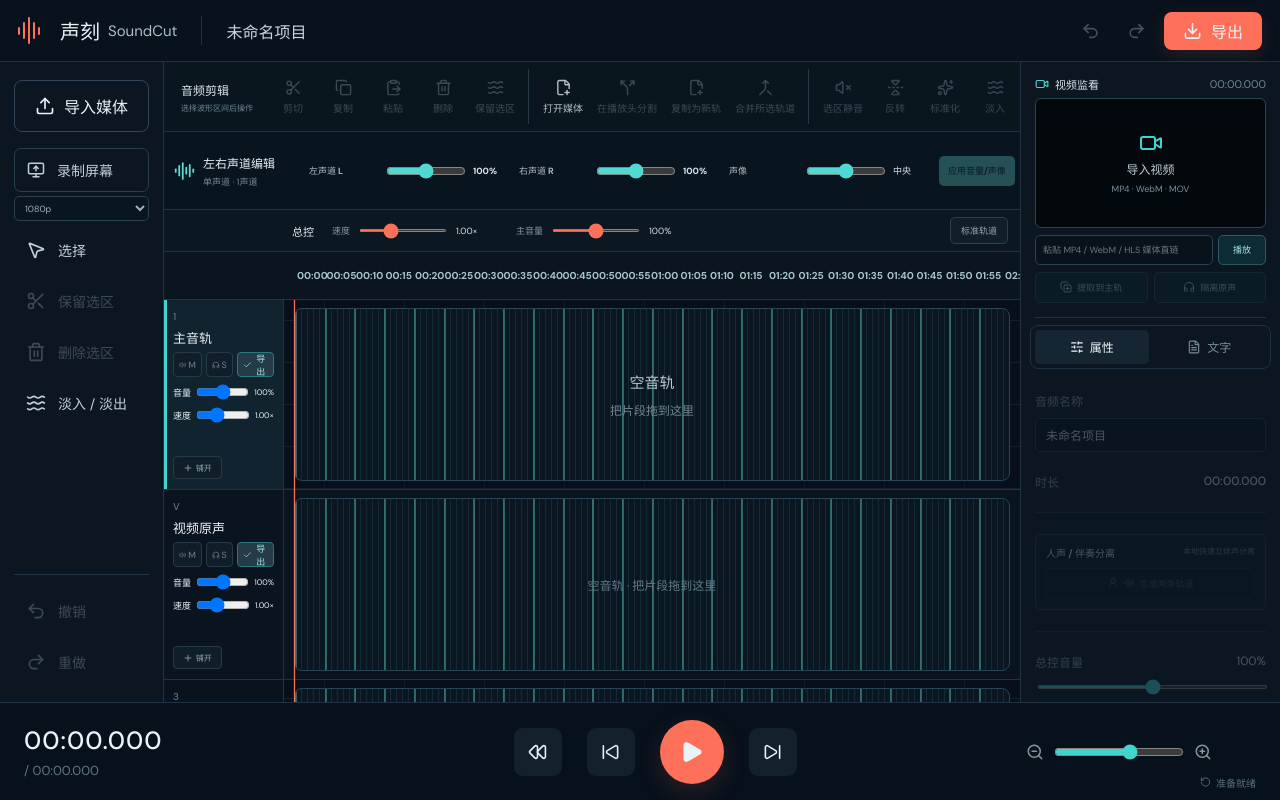
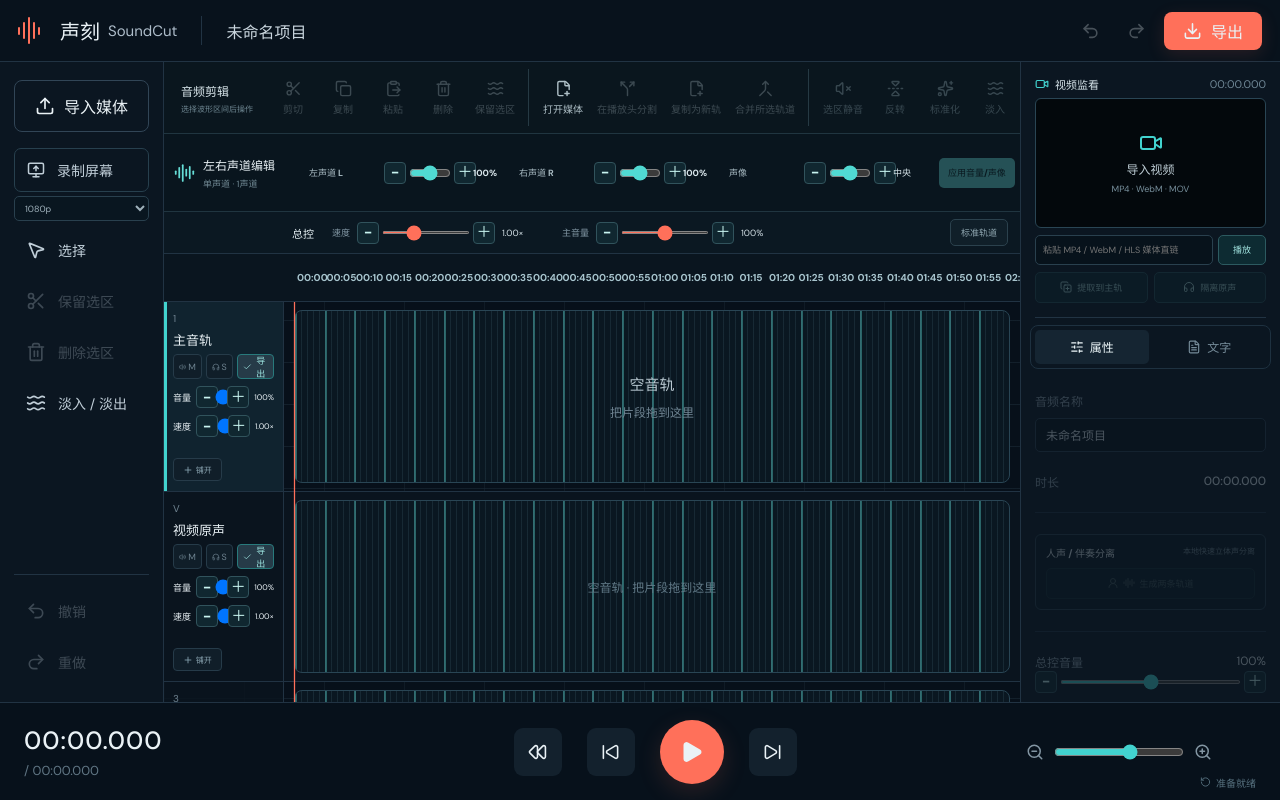
Before and after one commit to i711net/soundcut-web, a React (Vite) app: page / in a window 1280 px wide. Built offline with nearby package versions, Linux system fonts and the light colour scheme.

Commit message:
Add files via upload

```diff
--- a/src/App.tsx
+++ b/src/App.tsx
@@ -20,6 +20,8 @@ import './timeline-alignment.css'
 import { presetPitch, type VoicePreset } from './voice-effects'
 import ChannelEditor from './ChannelEditor'
 import './channel-editor.css'
+import PreciseRange from './PreciseRange'
+import './precise-range.css'
 
 type Snapshot = { tracks: MixerTrack[]; activeId: string; selection: [number, number] }
 
@@ -442,7 +444,7 @@ export default function App() {
       <section className="workspace">
         <AudioEditToolbar disabled={!trackStore.activeTrack.clips.length} canPaste={!!audioClipboard} onCut={cutSelection} onCopy={copySelection} onPaste={pasteAudio} onDelete={deleteSelection} onTrim={keepSelection} onSplit={splitAtPlayhead} onDuplicate={duplicateSelectionToTrack} onImport={() => fragmentInput.current?.click()} onMerge={() => void mergeSelectedTracks()} onSilence={() => transformSelection('silence', '静音')} onReverse={() => transformSelection('reverse', '反转')} onNormalize={() => transformSelection('normalize', '标准化')} onFadeIn={() => transformSelection('fadeIn', '淡入')} onFadeOut={() => transformSelection('fadeOut', '淡出')} effectScope={effectScope} voicePreset={pendingVoicePreset} pitchSemitones={activePitchSemitones} onEffectScope={setEffectScope} onVoicePreset={setPendingVoicePreset} onApplyVoice={() => void confirmVoicePreset()} onRestoreVoice={restoreOriginalVoice} onPitchSemitones={changePitchSemitones} onApplyPitch={() => void applyCentralPitch()}/>
         <ChannelEditor disabled={!selectedClip} channels={selectedClip?.buffer.numberOfChannels || 0} leftGain={channelMix.leftGain} rightGain={channelMix.rightGain} pan={channelMix.pan} onLeftGain={leftGain => setChannelMix(value => ({ ...value, leftGain }))} onRightGain={rightGain => setChannelMix(value => ({ ...value, rightGain }))} onPan={pan => setChannelMix(value => ({ ...value, pan }))} onApply={() => applyChannelProcess({}, '左右音量与声像')} onAction={channelAction}/>
-        <div className="master-controls"><strong>总控</strong><label>速度<input type="range" min=".5" max="2" step=".05" value={speed} onChange={e => setSpeed(+e.target.value)}/><output>{speed.toFixed(2)}×</output></label><label>主音量<input type="range" min="0" max="2" step=".01" value={masterVolume} onChange={e => setMasterVolume(+e.target.value)}/><output>{Math.round(masterVolume * 100)}%</output></label><button className={`compact-tracks-toggle ${compactTracks ? 'active' : ''}`} onClick={() => setCompactTracks(value => !value)}>{compactTracks ? '紧凑轨道' : '标准轨道'}</button></div>
+        <div className="master-controls"><strong>总控</strong><label>速度<PreciseRange ariaLabel="总速度" min={.5} max={2} step={.05} value={speed} onChange={setSpeed}/><output>{speed.toFixed(2)}×</output></label><label>主音量<PreciseRange ariaLabel="主音量" min={0} max={2} step={.01} value={masterVolume} onChange={setMasterVolume}/><output>{Math.round(masterVolume * 100)}%</output></label><button className={`compact-tracks-toggle ${compactTracks ? 'active' : ''}`} onClick={() => setCompactTracks(value => !value)}>{compactTracks ? '紧凑轨道' : '标准轨道'}</button></div>
         <div className={`timeline-body ${compactTracks ? 'compact' : ''}`} ref={timelineBodyRef} style={{ '--one-second-step': `${1 / timelineDuration * 100}%`, '--five-second-step': `${5 / timelineDuration * 100}%` } as React.CSSProperties}>
         <div className="ruler" style={{ '--five-second-step': `${5 / timelineDuration * 100}%` } as React.CSSProperties}>{Array.from({length: Math.floor(timelineDuration / 5) + 1}, (_, i) => <span key={i}>{formatTime(i * 5)}</span>)}</div>
         <div className="timeline-playhead" style={{ '--playhead': playheadPercent } as React.CSSProperties} onPointerDown={beginPlayheadDrag} onPointerMove={movePlayheadDrag} onPointerUp={endPlayheadDrag} onPointerCancel={endPlayheadDrag}><span>{formatTime(currentTime, true)}</span></div>
@@ -469,10 +471,10 @@ export default function App() {
           <label>音频名称<input value={fileName} onChange={e => setFileName(e.target.value)}/></label>
           <div className="info-row"><span>时长</span><b>{formatTime(buffer?.duration ?? 0, true)}</b></div><hr/>
           <div className="stem-separation"><div><strong>人声 / 伴奏分离</strong><span>本地快速立体声分离</span></div><button onClick={separateActiveTrack} disabled={!trackStore.activeTrack.buffer}><UserRound/><AudioLines/>生成两条轨道</button></div><hr/>
-          <label>总控音量 <output>{Math.round(masterVolume * 100)}%</output><input type="range" min="0" max="2" step=".01" value={masterVolume} onChange={e => setMasterVolume(+e.target.value)}/></label>
-          <label>淡入 <output>{settings.fadeIn.toFixed(1)}s</output><input type="range" min="0" max="10" step=".1" value={settings.fadeIn} onChange={e => setSettings({...settings, fadeIn: +e.target.value})}/></label>
-          <label>淡出 <output>{settings.fadeOut.toFixed(1)}s</output><input type="range" min="0" max="10" step=".1" value={settings.fadeOut} onChange={e => setSettings({...settings, fadeOut: +e.target.value})}/></label>
-          <label>播放速度 <output>{speed.toFixed(2)}×</output><input type="range" min=".5" max="2" step=".05" value={speed} onChange={e => setSpeed(+e.target.value)}/></label><hr/>
+          <label>总控音量 <output>{Math.round(masterVolume * 100)}%</output><PreciseRange ariaLabel="主音量" min={0} max={2} step={.01} value={masterVolume} onChange={setMasterVolume}/></label>
+          <label>淡入 <output>{settings.fadeIn.toFixed(1)}s</output><PreciseRange ariaLabel="淡入时长" min={0} max={10} step={.1} value={settings.fadeIn} onChange={fadeIn => setSettings({...settings, fadeIn})}/></label>
+          <label>淡出 <output>{settings.fadeOut.toFixed(1)}s</output><PreciseRange ariaLabel="淡出时长" min={0} max={10} step={.1} value={settings.fadeOut} onChange={fadeOut => setSettings({...settings, fadeOut})}/></label>
+          <label>播放速度 <output>{speed.toFixed(2)}×</output><PreciseRange ariaLabel="总速度" min={.5} max={2} step={.05} value={speed} onChange={setSpeed}/></label><hr/>
           <label>导出格式<select value={exportFormat} onChange={e => setExportFormat(e.target.value as AudioExportFormat)}><option value="wav">WAV · 16 bit</option><option value="mp3">MP3 · 192 kbps</option><option value="m4a">M4A / AAC · 192 kbps</option><option value="flac">FLAC · 无损</option><option value="ogg">OGG Vorbis</option></select></label>
           <div className="selection-info"><span>当前选区</span><b>{formatTime(selection[0], true)} — {formatTime(selection[1], true)}</b></div>
         </div> : <TranscriptPanel fileName={fileName} hasAudio={!!trackStore.activeTrack.buffer} language={language} onLanguage={setLanguage} contentMode={contentMode} onContentMode={setContentMode} segments={transcript} onSegments={setTranscript} onSeek={seek} onTranscribe={transcribe} progress={transcriptionProgress} working={transcribing} error={transcriptionError}/>}
--- a/src/AudioEditToolbar.tsx
+++ b/src/AudioEditToolbar.tsx
@@ -1,6 +1,7 @@
 import { ClipboardPaste, Copy, FilePlus2, FlipHorizontal2, Merge, Scissors, Sparkles, Split, Trash2, VolumeX, Waves } from 'lucide-react'
 import type { ReactNode } from 'react'
 import { voicePresets, type VoicePreset } from './voice-effects'
+import PreciseRange from './PreciseRange'
 
 type Props = {
   disabled: boolean
@@ -37,6 +38,6 @@ export default function AudioEditToolbar(props: Props) {
     <div className="edit-tool-group">{button('剪切', <Scissors/>, props.onCut)}{button('复制', <Copy/>, props.onCopy)}{button('粘贴', <ClipboardPaste/>, props.onPaste, props.disabled || !props.canPaste)}{button('删除', <Trash2/>, props.onDelete)}{button('保留选区', <Waves/>, props.onTrim)}</div>
     <div className="edit-tool-group">{button('打开媒体', <FilePlus2/>, props.onImport, false)}{button('在播放头分割', <Split/>, props.onSplit)}{button('复制为新轨', <FilePlus2/>, props.onDuplicate)}{button('合并所选轨道', <Merge/>, props.onMerge)}</div>
     <div className="edit-tool-group effects">{button('选区静音', <VolumeX/>, props.onSilence)}{button('反转', <FlipHorizontal2/>, props.onReverse)}{button('标准化', <Sparkles/>, props.onNormalize)}{button('淡入', <Waves/>, props.onFadeIn)}{button('淡出', <Waves/>, props.onFadeOut)}</div>
-    <div className="central-voice-controls"><label>作用范围<select value={props.effectScope} onChange={event => props.onEffectScope(event.target.value as 'clip' | 'track')}><option value="clip">当前片段</option><option value="track">当前音轨</option></select></label><label>变声<select value={props.voicePreset} onChange={event => props.onVoicePreset(event.target.value as VoicePreset)}>{voicePresets.map(preset => <option key={preset.value} value={preset.value}>{preset.label}</option>)}</select></label><button type="button" className="apply-central-voice" disabled={props.disabled} onClick={props.onApplyVoice}><Sparkles/><span>确认变声</span></button><button type="button" className="restore-central-voice" disabled={props.disabled} onClick={props.onRestoreVoice}><Waves/><span>恢复原声</span></button><label>变调 <b>{props.pitchSemitones > 0 ? '+' : ''}{props.pitchSemitones}</b><input type="range" min="-12" max="12" step="1" value={props.pitchSemitones} onChange={event => props.onPitchSemitones(+event.target.value)}/></label><button type="button" className="apply-central-pitch" disabled={props.disabled} onClick={props.onApplyPitch}><Sparkles/><span>应用变调</span></button></div>
+    <div className="central-voice-controls"><label>作用范围<select value={props.effectScope} onChange={event => props.onEffectScope(event.target.value as 'clip' | 'track')}><option value="clip">当前片段</option><option value="track">当前音轨</option></select></label><label>变声<select value={props.voicePreset} onChange={event => props.onVoicePreset(event.target.value as VoicePreset)}>{voicePresets.map(preset => <option key={preset.value} value={preset.value}>{preset.label}</option>)}</select></label><button type="button" className="apply-central-voice" disabled={props.disabled} onClick={props.onApplyVoice}><Sparkles/><span>确认变声</span></button><button type="button" className="restore-central-voice" disabled={props.disabled} onClick={props.onRestoreVoice}><Waves/><span>恢复原声</span></button><label>变调 <b>{props.pitchSemitones > 0 ? '+' : ''}{props.pitchSemitones}</b><PreciseRange ariaLabel="变调半音" min={-12} max={12} step={1} value={props.pitchSemitones} onChange={props.onPitchSemitones}/></label><button type="button" className="apply-central-pitch" disabled={props.disabled} onClick={props.onApplyPitch}><Sparkles/><span>应用变调</span></button></div>
   </section>
 }
--- a/src/ChannelEditor.tsx
+++ b/src/ChannelEditor.tsx
@@ -1,8 +1,9 @@
 import { ArrowLeftRight, AudioLines, CircleMinus, CopyPlus, FlipHorizontal2 } from 'lucide-react'
+import PreciseRange from './PreciseRange'
 
 type Props = { disabled: boolean; channels: number; leftGain: number; rightGain: number; pan: number; onLeftGain: (value: number) => void; onRightGain: (value: number) => void; onPan: (value: number) => void; onApply: () => void; onAction: (action: 'swap' | 'muteLeft' | 'muteRight' | 'invertLeft' | 'invertRight' | 'mono' | 'stereo' | 'extractLeft' | 'extractRight') => void }
 
 export default function ChannelEditor(props: Props) {
   const action = (label: string, type: Parameters<Props['onAction']>[0], icon: React.ReactNode) => <button disabled={props.disabled} onClick={() => props.onAction(type)}>{icon}<span>{label}</span></button>
-  return <section className="channel-editor" aria-label="左右声道编辑器"><div className="channel-title"><AudioLines/><div><strong>左右声道编辑</strong><span>{props.channels > 1 ? '立体声 · 2声道' : '单声道 · 1声道'}</span></div></div><div className="channel-faders"><label>左声道 L<input type="range" min="0" max="2" step=".01" value={props.leftGain} onChange={event => props.onLeftGain(+event.target.value)}/><b>{Math.round(props.leftGain * 100)}%</b></label><label>右声道 R<input type="range" min="0" max="2" step=".01" value={props.rightGain} onChange={event => props.onRightGain(+event.target.value)}/><b>{Math.round(props.rightGain * 100)}%</b></label><label>声像<input type="range" min="-1" max="1" step=".01" value={props.pan} onChange={event => props.onPan(+event.target.value)}/><b>{props.pan === 0 ? '中央' : props.pan < 0 ? `左 ${Math.round(-props.pan * 100)}` : `右 ${Math.round(props.pan * 100)}`}</b></label><button className="channel-apply" disabled={props.disabled} onClick={props.onApply}>应用音量/声像</button></div><div className="channel-actions">{action('交换左右', 'swap', <ArrowLeftRight/>)}{action('静音左声道', 'muteLeft', <CircleMinus/>)}{action('静音右声道', 'muteRight', <CircleMinus/>)}{action('反相左声道', 'invertLeft', <FlipHorizontal2/>)}{action('反相右声道', 'invertRight', <FlipHorizontal2/>)}{action('转单声道', 'mono', <AudioLines/>)}{action('复制成立体声', 'stereo', <AudioLines/>)}{action('提取左声道', 'extractLeft', <CopyPlus/>)}{action('提取右声道', 'extractRight', <CopyPlus/>)}</div></section>
+  return <section className="channel-editor" aria-label="左右声道编辑器"><div className="channel-title"><AudioLines/><div><strong>左右声道编辑</strong><span>{props.channels > 1 ? '立体声 · 2声道' : '单声道 · 1声道'}</span></div></div><div className="channel-faders"><label>左声道 L<PreciseRange ariaLabel="左声道音量" min={0} max={2} step={.01} value={props.leftGain} onChange={props.onLeftGain}/><b>{Math.round(props.leftGain * 100)}%</b></label><label>右声道 R<PreciseRange ariaLabel="右声道音量" min={0} max={2} step={.01} value={props.rightGain} onChange={props.onRightGain}/><b>{Math.round(props.rightGain * 100)}%</b></label><label>声像<PreciseRange ariaLabel="声像" min={-1} max={1} step={.01} value={props.pan} onChange={props.onPan}/><b>{props.pan === 0 ? '中央' : props.pan < 0 ? `左 ${Math.round(-props.pan * 100)}` : `右 ${Math.round(props.pan * 100)}`}</b></label><button className="channel-apply" disabled={props.disabled} onClick={props.onApply}>应用音量/声像</button></div><div className="channel-actions">{action('交换左右', 'swap', <ArrowLeftRight/>)}{action('静音左声道', 'muteLeft', <CircleMinus/>)}{action('静音右声道', 'muteRight', <CircleMinus/>)}{action('反相左声道', 'invertLeft', <FlipHorizontal2/>)}{action('反相右声道', 'invertRight', <FlipHorizontal2/>)}{action('转单声道', 'mono', <AudioLines/>)}{action('复制成立体声', 'stereo', <AudioLines/>)}{action('提取左声道', 'extractLeft', <CopyPlus/>)}{action('提取右声道', 'extractRight', <CopyPlus/>)}</div></section>
 }
--- a/src/ClipControls.tsx
+++ b/src/ClipControls.tsx
@@ -1,5 +1,6 @@
 import { Gauge, Volume2 } from 'lucide-react'
 import type { MixerTrack } from './mixer'
+import PreciseRange from './PreciseRange'
 
 type Props = { track: MixerTrack; onChange: (patch: Partial<MixerTrack>) => void; onApplyPitch?: () => void }
 
@@ -7,7 +8,7 @@ export default function ClipControls({ track, onChange, onApplyPitch }: Props) {
   if (!track.buffer) return null
   return <div className="clip-controls" onPointerDown={event => event.stopPropagation()}>
     <span>片段</span>
-    <label title="片段播放速度"><Gauge/><input type="range" min=".5" max="2" step=".05" value={track.clipPlaybackRate} onChange={event => onChange({ clipPlaybackRate: +event.target.value })}/><output>{track.clipPlaybackRate.toFixed(2)}×</output></label>
-    <label title="片段音量"><Volume2/><input type="range" min="0" max="2" step=".01" value={track.clipVolume} onChange={event => onChange({ clipVolume: +event.target.value })}/><output>{Math.round(track.clipVolume * 100)}%</output></label>
+    <label title="片段播放速度"><Gauge/><PreciseRange ariaLabel="片段速度" min={.5} max={2} step={.05} value={track.clipPlaybackRate} onChange={clipPlaybackRate => onChange({ clipPlaybackRate })}/><output>{track.clipPlaybackRate.toFixed(2)}×</output></label>
+    <label title="片段音量"><Volume2/><PreciseRange ariaLabel="片段音量" min={0} max={2} step={.01} value={track.clipVolume} onChange={clipVolume => onChange({ clipVolume })}/><output>{Math.round(track.clipVolume * 100)}%</output></label>
   </div>
 }
--- /dev/null
+++ b/src/PreciseRange.tsx
@@ -0,0 +1,7 @@
+type Props = { min: number; max: number; step: number; value: number; onChange: (value: number) => void; ariaLabel?: string }
+
+export default function PreciseRange({ min, max, step, value, onChange, ariaLabel }: Props) {
+  const decimals = Math.max(0, (String(step).split('.')[1] || '').length)
+  const change = (direction: -1 | 1) => onChange(Math.max(min, Math.min(max, Number((value + direction * step).toFixed(decimals)))))
+  return <span className="precise-range"><button type="button" aria-label={`${ariaLabel || '数值'}减小`} disabled={value <= min} onClick={event => { event.stopPropagation(); change(-1) }}>−</button><input aria-label={ariaLabel} type="range" min={min} max={max} step={step} value={value} onClick={event => event.stopPropagation()} onChange={event => onChange(+event.target.value)}/><button type="button" aria-label={`${ariaLabel || '数值'}增加`} disabled={value >= max} onClick={event => { event.stopPropagation(); change(1) }}>＋</button></span>
+}
--- a/src/TrackControls.tsx
+++ b/src/TrackControls.tsx
@@ -1,5 +1,6 @@
 import { Check, CopyPlus, Headphones, Minus, Plus, Trash2, Volume2, VolumeX } from 'lucide-react'
 import type { MixerTrack } from './mixer'
+import PreciseRange from './PreciseRange'
 
 type Props = { track: MixerTrack; active: boolean; onActivate: () => void; onChange: (patch: Partial<MixerTrack>) => void; onExtract?: () => void; onDelete?: () => void; onApplyPitch?: () => void }
 
@@ -12,8 +13,8 @@ export default function TrackControls({ track, active, onActivate, onChange, onE
       <button className={track.solo ? 'selected solo' : ''} aria-pressed={track.solo} title="独奏；可同时选择多条" onClick={e => { e.stopPropagation(); onChange({ solo: !track.solo }) }}><Headphones/><span>S</span></button>
       <button className={track.includeInExport ? 'selected export-on' : ''} aria-pressed={track.includeInExport} title="参与混合导出" onClick={e => { e.stopPropagation(); onChange({ includeInExport: !track.includeInExport }) }}><Check/><span>导出</span></button>
     </div>
-    <label className="track-volume">音量<input type="range" min="0" max="2" step=".01" value={track.volume} onClick={e => e.stopPropagation()} onChange={e => onChange({ volume: +e.target.value })}/><output>{Math.round(track.volume * 100)}%</output></label>
-    <label className="track-volume">速度<input type="range" min=".5" max="2" step=".05" value={track.playbackRate} onClick={e => e.stopPropagation()} onChange={e => onChange({ playbackRate: +e.target.value })}/><output>{track.playbackRate.toFixed(2)}×</output></label>
+    <label className="track-volume">音量<PreciseRange ariaLabel="音轨音量" min={0} max={2} step={.01} value={track.volume} onChange={volume => onChange({ volume })}/><output>{Math.round(track.volume * 100)}%</output></label>
+    <label className="track-volume">速度<PreciseRange ariaLabel="音轨速度" min={.5} max={2} step={.05} value={track.playbackRate} onChange={playbackRate => onChange({ playbackRate })}/><output>{track.playbackRate.toFixed(2)}×</output></label>
     <div className="track-row-actions">
       <button title={track.expanded ? '收起编辑区' : '铺开编辑区'} onClick={e => { e.stopPropagation(); onChange({ expanded: !track.expanded }) }}>{track.expanded ? <Minus/> : <Plus/>}<span>{track.expanded ? '收起' : '铺开'}</span></button>
       {onDelete && <button className="delete-track" title="删除轨道" onClick={e => { e.stopPropagation(); onDelete() }}><Trash2/><span>删除</span></button>}
--- /dev/null
+++ b/src/precise-range.css
@@ -0,0 +1 @@
+.precise-range{display:flex!important;align-items:center;gap:3px;min-width:0}.precise-range>input{min-width:42px;flex:1;margin:0!important}.precise-range>button{display:grid!important;place-items:center!important;flex:0 0 22px!important;width:22px!important;min-width:22px!important;height:22px!important;padding:0!important;color:#c8f4f0!important;background:#102730!important;border:1px solid #31535c!important;border-radius:4px!important;font-size:15px!important;font-weight:800!important;line-height:1!important}.precise-range>button:hover:not(:disabled){color:#061719!important;background:#65ded7!important}.precise-range>button:disabled{opacity:.28!important}
```
